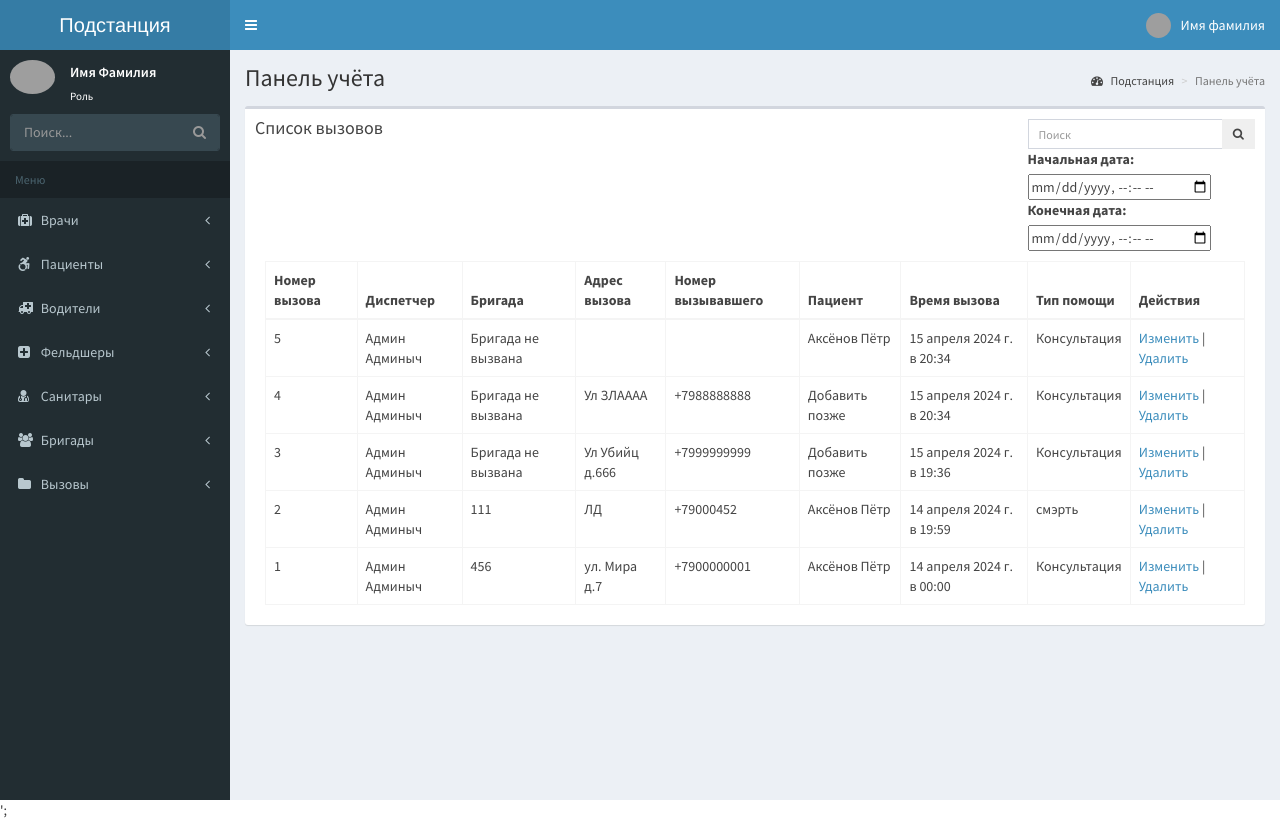
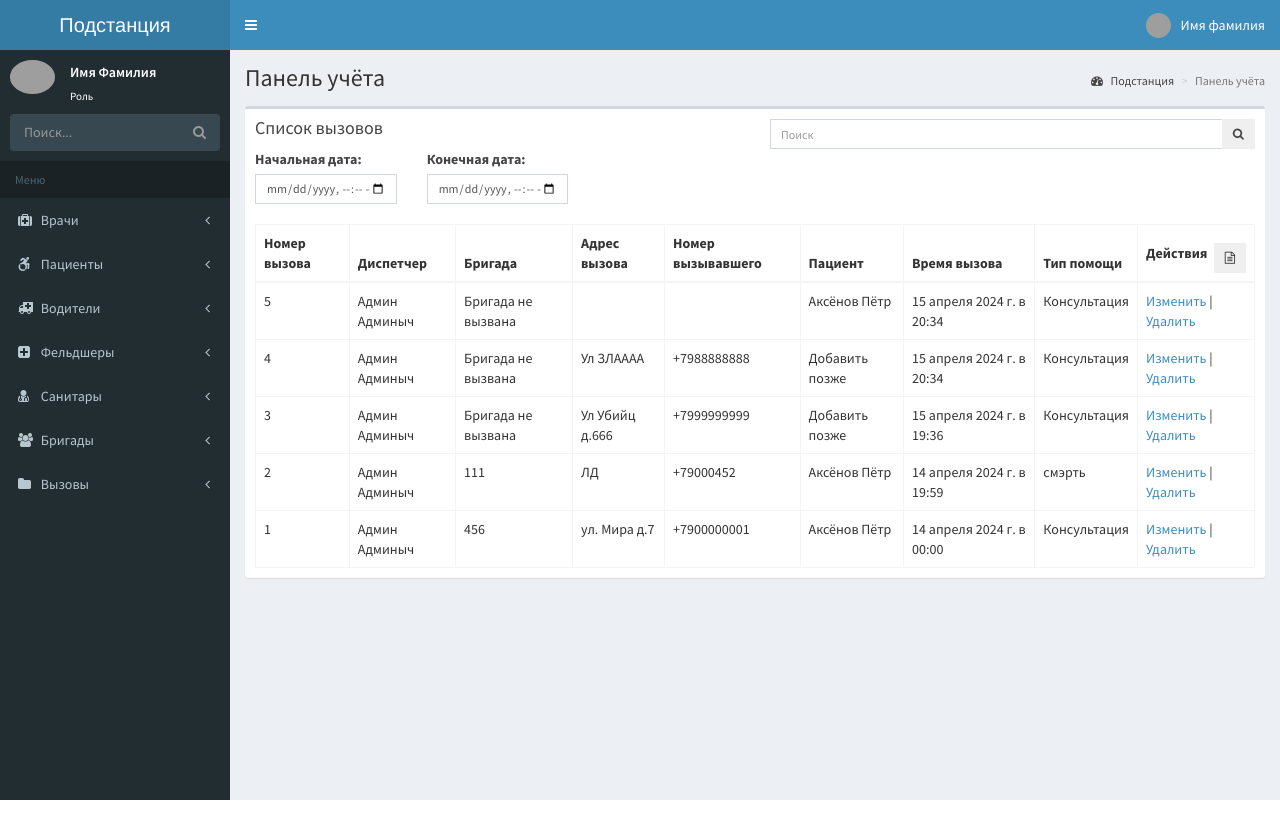
Before and after one commit to LuciusSergiusCatilina/diplom, a PHP site: page / in a window 1280 px wide. Run offline with PHP 8.4, Linux system fonts and the light colour scheme; data comes from the database, SQL or seed files in the repository; grey boxes are pictures that could not be loaded.

Commit message:
вывод на печать

```diff
--- a/Call/index.php
+++ b/Call/index.php
@@ -2,29 +2,38 @@
  $content = '<div class="row">
  <div class="col-xs-12">
      <div class="box">
-                 <div class="box-header">
+         <div class="box-header ">
              <div class="row">
-                 <div class="col-xs-9">
+                 <div class="col-xs-6">
                      <h3 class="box-title">Список вызовов</h3>
                  </div>
-                 <div class="col-xs-3">
+                 <div class="col-xs-6">
                      <form action="#" method="get" class="pull-right">
                          <div class="input-group">
-                         <input type="text" name="search" id = "search" class="form-control input-sm" onkeyup="searchFunction(\'calls\')" placeholder="Поиск">
+                             <input type="text" name="search" id="search" class="form-control input-sm" onkeyup="searchFunction(\'calls\')" placeholder="Поиск">
                              <span class="input-group-btn">
                                  <button type="submit" name="search" id="search-btn" class="btn btn-flat btn-sm"><i class="fa fa-search"></i>
                                  </button>
                              </span>
                          </div>
                      </form>
-                        <label for="startDate">Начальная дата:</label>
-                        <input type="datetime-local" id="startDate" name="startDate">
-                        <label for="endDate">Конечная дата:</label>
-                        <input type="datetime-local" id="endDate" name="endDate">
+
                  </div>
              </div>
              <!-- /.box-header -->
+             <div class="row ">
+             <div class="col-sm-2">
+                 <label for="startDate">Начальная дата:</label>
+                 <input type="datetime-local" id="startDate" name="startDate" class="form-control input-sm">
+                 </div>
+                 <div class="col-sm-2">
+                 <label for="endDate" class="">Конечная дата:</label>
+                 <input type="datetime-local" id="endDate" name="endDate" class="form-control input-sm">
+                 </div>
+             </div>
+            </div>
              <div class="box-body">
+
                  <table id="calls" class="table table-bordered table-hover">
                      <thead>
                          <tr>
@@ -36,7 +45,7 @@
                              <th>Пациент</th>
                              <th>Время вызова</th>
                              <th>Тип помощи</th>
-                        <th>Действия</th>
+                             <th id ="action">Действия <button onclick="printTable(\'calls\')"class="btn btn-flat btn-sm pull-right"> <i class="fa fa-file-text-o "> </i> </button></th>
                          </tr>
                      </thead>
                      <tbody>
@@ -47,13 +56,16 @@
          </div>
          <!-- /.box -->
      </div>
-            </div>';
+ </div>
+</div>
+';
 
  include('../master.php');
 ?>
 <!-- page script -->
 <script src = "../dist/js/searchBar.js"></script>
-<script src = "../dist/js/datetimeSearch.js"></script>';
+<script src = "../dist/js/datetimeSearch.js"></script>
+<script src = "../dist/js/printPDF.js"></script>
 <script>
  $(document).ready(function(){
   //console.log("ready");
@@ -78,7 +90,7 @@
                 "<td>"+(data[call].patient_name ?? "Добавить позже")+"</td>"+
                 "<td data-time = '" + date + "'>"+formatDateTime+"</td>"+
                 "<td>"+data[call].type+"</td>"+
-                "<td><a href='update.php?id="+data[call].id_call+"'>Изменить</a> | <a href='#' onClick=Remove('"+data[call].id_call+"')>Удалить</a></td>"+
+                "<td id = 'action'><a href='update.php?id="+data[call].id_call+"'>Изменить</a> | <a href='#' onClick=Remove('"+data[call].id_call+"')>Удалить</a></td>"+
                 "</tr>";
             }
             $(response).appendTo($("#calls tbody"));
```
Also changed, not shown: dist/js/printPDF.js (added). Lines whose indentation alone changed are shown as unchanged.
